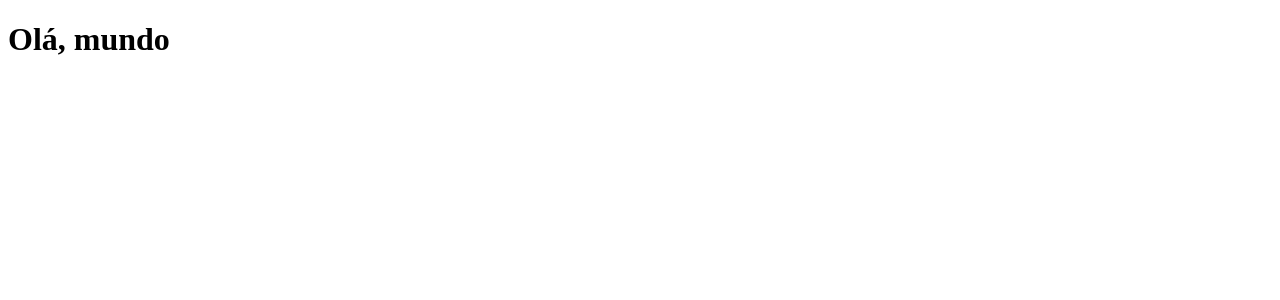
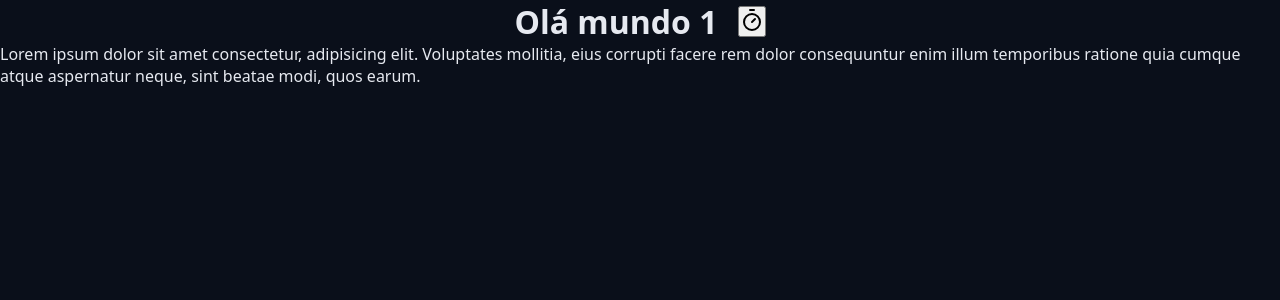
Before and after one commit to Talia-R/react, a React (Vite) app in the folder chronos-pomodoro/: page / in a window 1280 px wide. Shown: the top 300 px of the page. Built offline with nearby package versions, Linux system fonts and the light colour scheme.

Commit message:
ajusted Heading

```diff
--- a/chronos-pomodoro/src/App.tsx
+++ b/chronos-pomodoro/src/App.tsx
@@ -1,4 +1,5 @@
 import { Heading } from "./components/Heading";
+import { TimerIcon } from "lucide-react";
 
 import './styles/theme.css';
 import './styles/global.css';
@@ -7,7 +8,10 @@
     return (
         <>
             <Heading>
-                Olá mundo
+                Olá mundo 1
+                <button>
+                    <TimerIcon/>
+                </button>
             </Heading>
             <p>Lorem ipsum dolor sit amet consectetur, adipisicing elit. Voluptates mollitia, eius corrupti facere rem
                 dolor consequuntur enim illum temporibus ratione quia cumque atque aspernatur neque, sint beatae modi,
--- /dev/null
+++ b/chronos-pomodoro/src/components/Heading.module.css
@@ -0,0 +1,6 @@
+.heading {
+    display: flex;
+    align-items: center;
+    justify-content: center;
+    gap: 2rem;
+}
--- a/chronos-pomodoro/src/components/Heading.tsx
+++ b/chronos-pomodoro/src/components/Heading.tsx
@@ -1,9 +1,12 @@
+import type { ReactNode } from 'react';
+import styles from './Heading.module.css';
+
 type HeadingProps = {
-    children : string
+    children : React.ReactNode;
 }
 
 export function Heading({ children }: HeadingProps){
-    return <h1>{children}</h1>;
+    return <h1 className={styles.heading}>{children}</h1>;
 }
 
 // acima é a mesma coisa que:
--- a/chronos-pomodoro/src/main.tsx
+++ b/chronos-pomodoro/src/main.tsx
@@ -1,8 +1,10 @@
 import { StrictMode } from 'react'
 import { createRoot } from 'react-dom/client'
 
+import{ App } from './App'
+
 createRoot(document.getElementById('root')!).render(
   <StrictMode>
-    <h1>Olá, mundo</h1>
+    < App />
   </StrictMode>,
 )
```
